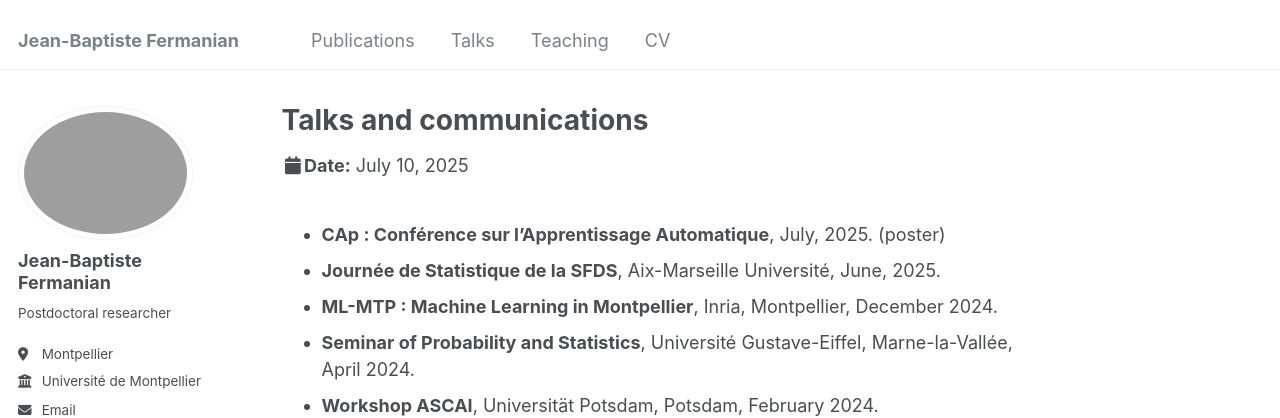
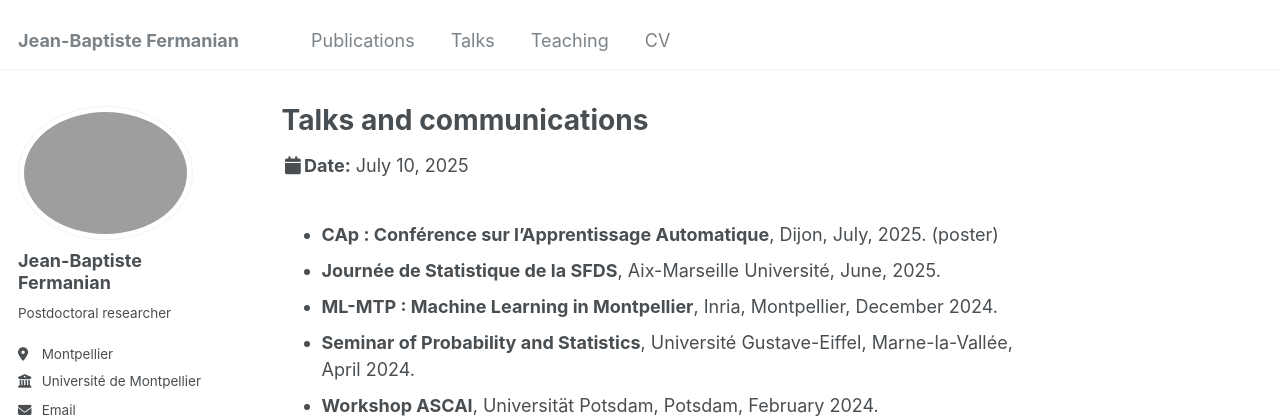
Before and after one commit to jeanbaptistefermanian/jeanbaptistefermanian.github.io, a Jekyll site: the page built from _talks/talks.md, in a window 1280 px wide and 1178 px high. Shown: the top 418 px of the window. Built offline with Jekyll 4.4.1, drawn with Linux system fonts in a browser that asks for light colours; some web fonts are replaced.

Commit message:
add dijon

```diff
--- a/_talks/talks.md
+++ b/_talks/talks.md
@@ -5,7 +5,7 @@ author_profile: true
 redirect_from:
 - /talks.html
 ---
-- **CAp : Conférence sur l'Apprentissage Automatique**, July, 2025. (poster)
+- **CAp : Conférence sur l'Apprentissage Automatique**, Dijon, July, 2025. (poster)
 - **Journée de Statistique de la SFDS**, Aix-Marseille Université, June, 2025.
 - **ML-MTP : Machine Learning in Montpellier**, Inria, Montpellier, December 2024.
 - **Seminar of Probability and Statistics**, Université Gustave-Eiffel, Marne-la-Vallée, April 2024.
```
